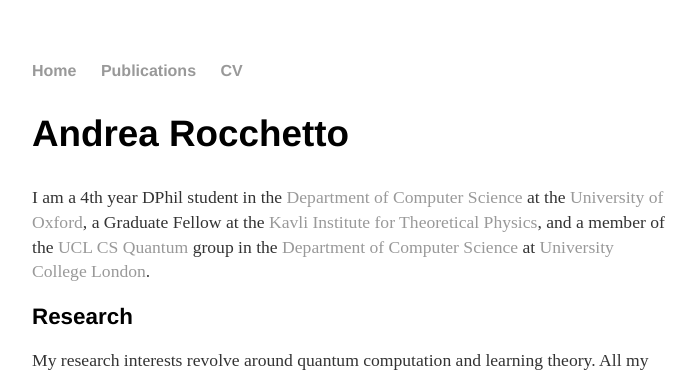
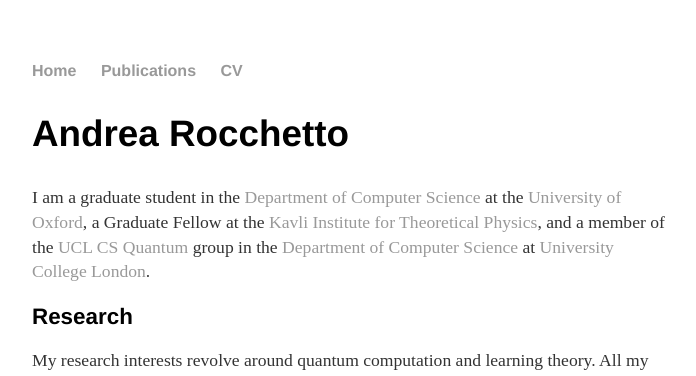
Before and after one commit to andrearocchetto/andrearocchetto.github.io, a Jekyll site: the page built from index.html, in a window 1280 px wide. Shown: the top 376 px of the page, without its empty margins (288-984 px from the left). Built offline with Jekyll 4.4.1, drawn with Linux system fonts in a browser that asks for light colours.

Commit message:
Update index.html

```diff
--- a/index.html
+++ b/index.html
@@ -5,7 +5,7 @@
 <div class="blurb">
 	<h2>Andrea Rocchetto</h2>
 	<p></p>
-	<p>I am a 4th year DPhil student in the <a href="http://www.cs.ox.ac.uk/">Department of Computer Science</a> at the <a href="http://www.ox.ac.uk/">University of Oxford</a>, a Graduate Fellow at the <a href="https://www.kitp.ucsb.edu/">Kavli Institute for Theoretical Physics</a>, and a member of the <a href="https://quantum.cs.ucl.ac.uk/">UCL CS Quantum</a> group  in the <a href="http://www.cs.ucl.ac.uk/home/">Department of Computer Science</a> at <a href="http://www.ucl.ac.uk/">University College London</a>.</p>
+	<p>I am a graduate student in the <a href="http://www.cs.ox.ac.uk/">Department of Computer Science</a> at the <a href="http://www.ox.ac.uk/">University of Oxford</a>, a Graduate Fellow at the <a href="https://www.kitp.ucsb.edu/">Kavli Institute for Theoretical Physics</a>, and a member of the <a href="https://quantum.cs.ucl.ac.uk/">UCL CS Quantum</a> group  in the <a href="http://www.cs.ucl.ac.uk/home/">Department of Computer Science</a> at <a href="http://www.ucl.ac.uk/">University College London</a>.</p>
 	<h4>Research</h4>
 	<p>My research interests revolve around quantum computation and learning theory. All my research papers are available on <a href="https://arxiv.org/search/?searchtype=author&query=Rocchetto%2C+A">arXiv</a>.</p>
 	  </body>
```
